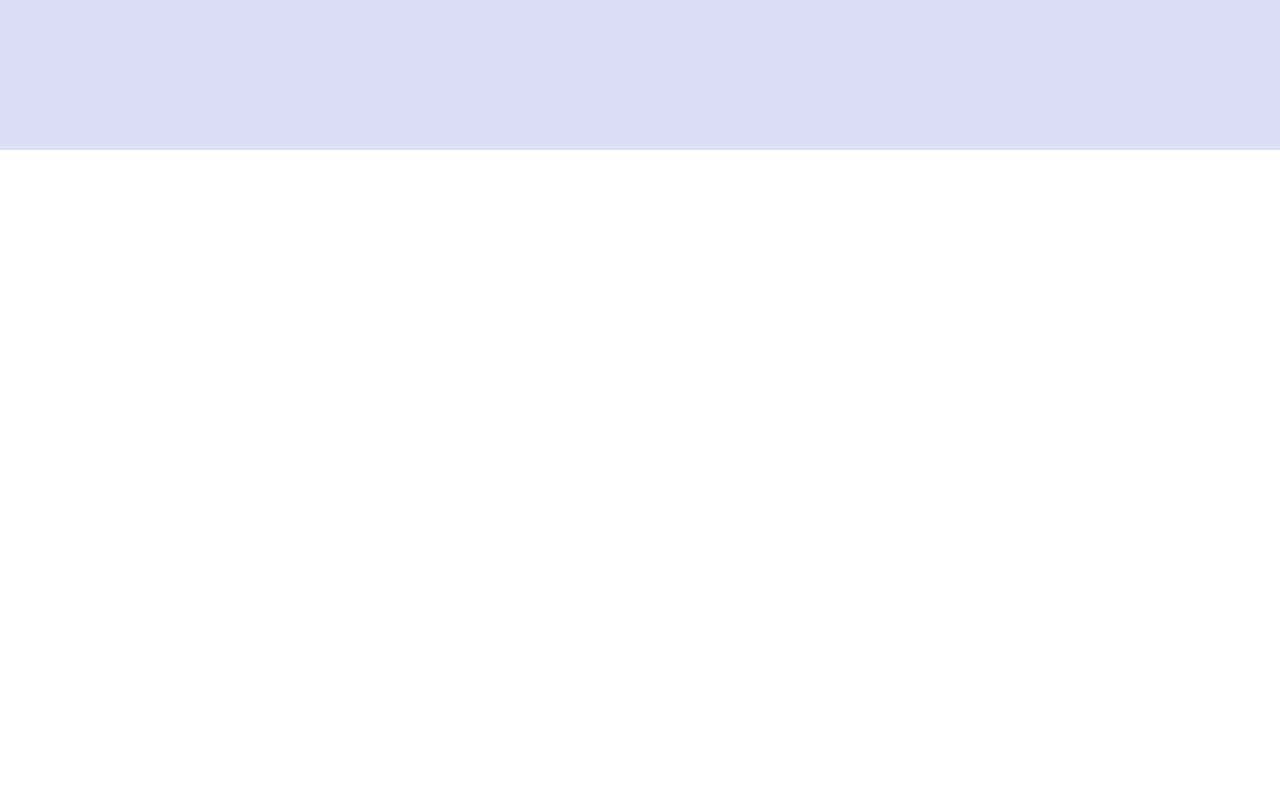
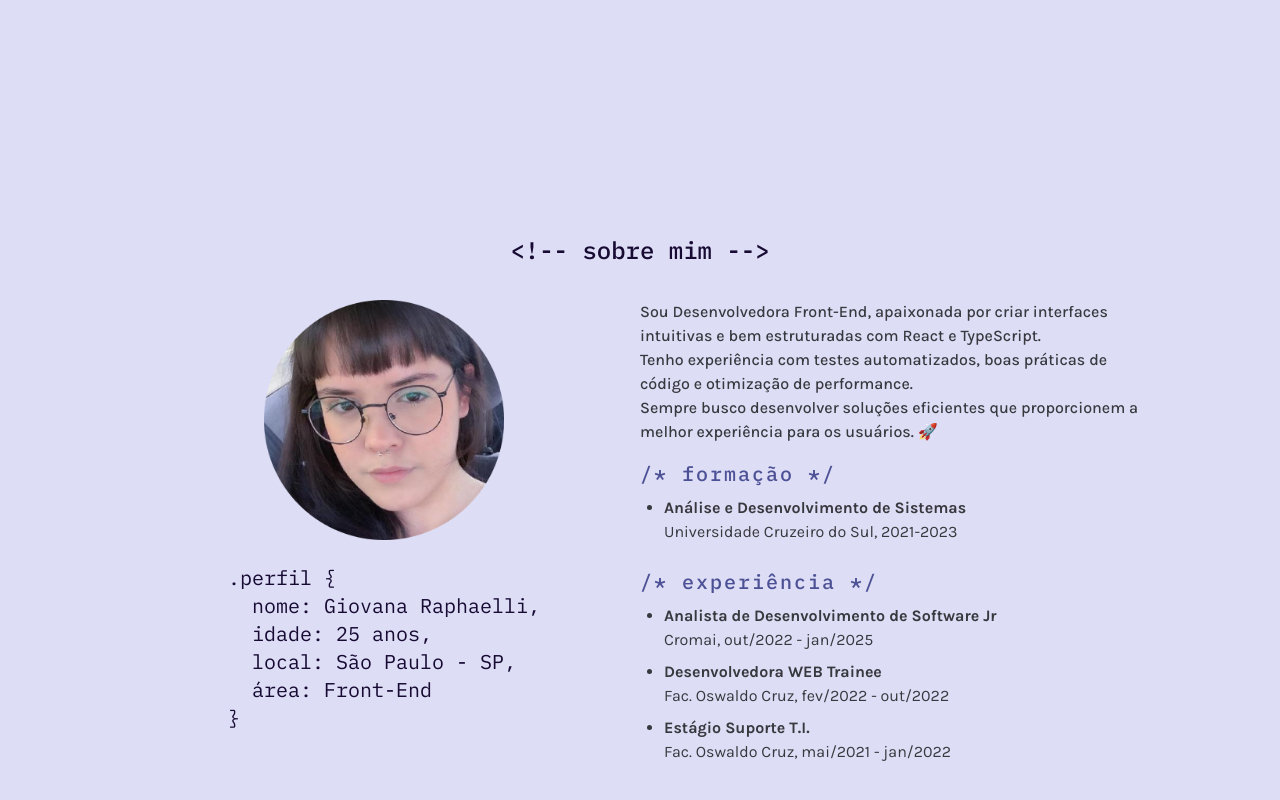
Before and after one commit to giovanaraphaelli/portfolio, a React (Vite) app: page / in a window 1280 px wide. Shown: the part 650-1450 px from the top of the page. Before the commit the page ends 800 px from the top, so only its background shows below. Built offline with nearby package versions, Linux system fonts and the light colour scheme.

Commit message:
feat: add about

```diff
--- a/index.html
+++ b/index.html
@@ -3,7 +3,7 @@
 
 <head>
   <meta charset="UTF-8" />
-  <link rel="icon" type="image/svg+xml" href="/vite.svg" />
+  <link rel="icon" type="image/svg+xml" href="perfil.png" />
   <meta name="viewport" content="width=device-width, initial-scale=1.0" />
   <link rel="preconnect" href="https://fonts.googleapis.com">
   <link rel="preconnect" href="https://fonts.gstatic.com" crossorigin>
--- a/package.json
+++ b/package.json
@@ -15,6 +15,7 @@
     "react": "^18.3.1",
     "react-dom": "^18.3.1",
     "react-icons": "^5.4.0",
+    "react-markdown": "^9.0.3",
     "tailwind-merge": "^2.6.0",
     "tailwindcss-animate": "^1.0.7"
   },
--- a/src/App.tsx
+++ b/src/App.tsx
@@ -1,3 +1,4 @@
+import { About } from './components/about';
 import { Home } from './components/home';
 import { Navbar } from './components/nav-bar';
 
@@ -5,6 +6,7 @@ function App() {
   return (
     <>
       <Navbar /> <Home />
+      <About />
     </>
   );
 }
--- /dev/null
+++ b/src/components/about/index.tsx
@@ -0,0 +1,109 @@
+import ReactMarkdown from 'react-markdown';
+
+const profile = `
+\`\`\`css
+.perfil {
+  nome: Giovana Raphaelli,
+  idade: 25 anos,
+  local: São Paulo - SP,
+  área: Front-End
+}
+\`\`\`
+`;
+
+const education = `
+\`\`\`css
+/* formação */
+\`\`\`
+`;
+
+const experience = `
+\`\`\`css
+/* experiência */
+\`\`\`
+`;
+
+export function About() {
+  return (
+    <div id="about" className="bg-light-background dark:bg-dark-background ">
+      <div className="container mx-auto h-[calc(100vh-3.5rem)] flex flex-col justify-center items-center">
+        <h2 className="text-subtitle font-mono text-center text-light-primary dark:text-dark-secondary">
+          {'<!-- sobre mim -->'}
+        </h2>
+        <div className="grid grid-cols-2 py-8">
+          <div className="flex items-center flex-col gap-6">
+            <img className="size-60" src="perfil.png" alt="" />
+            <ReactMarkdown className="font-mono  text-xl text-light-primary dark:text-dark-secondary">
+              {profile}
+            </ReactMarkdown>
+            <p></p>
+          </div>
+
+          <div className="flex flex-col gap-4 justify-center">
+            <p className="max-w-lg text-base font-medium text-light-text dark:text-dark-text">
+              Sou Desenvolvedora Front-End, apaixonada por criar interfaces
+              intuitivas e bem estruturadas com React e TypeScript.
+              <br />
+              Tenho experiência com testes automatizados, boas práticas de
+              código e otimização de performance.
+              <br />
+              Sempre busco desenvolver soluções eficientes que proporcionem a
+              melhor experiência para os usuários. 🚀
+            </p>
+            <div>
+              <ReactMarkdown className="font-mono text-xl font-medium tracking-widest text-light-secondary dark:text-dark-primary">
+                {education}
+              </ReactMarkdown>
+              <ul className="py-2 list-disc text-light-text dark:text-dark-text">
+                <li className="ml-6">
+                  <span className="text-base font-bold">
+                    Análise e Desenvolvimento de Sistemas
+                  </span>
+                  <br />
+                  <span className="text-base">
+                    Universidade Cruzeiro do Sul, 2021-2023
+                  </span>
+                </li>
+              </ul>
+            </div>
+
+            <div>
+              <ReactMarkdown className="font-mono text-xl font-medium tracking-widest  text-light-secondary dark:text-dark-primary">
+                {experience}
+              </ReactMarkdown>
+              <ul className="py-2 list-disc text-light-text dark:text-dark-text">
+                <li className="ml-6 mb-2">
+                  <span className="text-base font-bold">
+                    Analista de Desenvolvimento de Software Jr
+                  </span>
+                  <br />
+                  <span className="text-base">Cromai, out/2022 - jan/2025</span>
+                </li>
+
+                <li className="ml-6 mb-2">
+                  <span className="text-base font-bold">
+                    Desenvolvedora WEB Trainee
+                  </span>
+                  <br />
+                  <span className="text-base">
+                    Fac. Oswaldo Cruz, fev/2022 - out/2022
+                  </span>
+                </li>
+
+                <li className="ml-6 mb-2">
+                  <span className="text-base font-bold">
+                    Estágio Suporte T.I.
+                  </span>
+                  <br />
+                  <span className="text-base">
+                    Fac. Oswaldo Cruz, mai/2021 - jan/2022
+                  </span>
+                </li>
+              </ul>
+            </div>
+          </div>
+        </div>
+      </div>
+    </div>
+  );
+}
--- a/src/components/home/index.tsx
+++ b/src/components/home/index.tsx
@@ -1,15 +1,22 @@
 import { Button } from '../button';
+import ReactMarkdown from 'react-markdown';
+
+const name = `
+\`\`\`react
+<GiovanaRaphaelli/>
+\`\`\`
+`;
 
 export function Home() {
   return (
-    <div id="#home" className="bg-light-background dark:bg-dark-background ">
-      <div className="container mx-auto px-2 py-2 h-[calc(100vh-3.5rem)] flex flex-col justify-center items-center gap-6">
+    <div id="home" className="bg-light-background dark:bg-dark-background ">
+      <div className="container mx-auto h-[calc(100vh-3.5rem)] flex flex-col justify-center items-center gap-6">
         <span className="text-lg text-light-text dark:text-dark-text ">
           hello word!
         </span>
-        <h1 className="text-6xl font-medium text-light-primary dark:text-dark-secondary font-mono">
-          {'< GiovanaRaphaelli />'}
-        </h1>
+        <ReactMarkdown className="font-mono text-7xl text-light-primary dark:text-dark-secondary">
+          {name}
+        </ReactMarkdown>
         <p className="text-2xl text-light-secondary dark:text-dark-primary ">
           desenvolvedora front-end
         </p>
--- a/tailwind.config.js
+++ b/tailwind.config.js
@@ -12,7 +12,6 @@ export default {
         subtitle: [
           '1.5rem',
           {
-            fontFamily: ['IBM Plex Mono', 'mono'],
             fontWeight: '500',
           },
         ],
@@ -34,7 +33,7 @@ export default {
           primary: '#777AC0',
           secondary: '#C0C3FD',
           highlight: '#D3D3F7',
-          text: '#6C6C80',
+          text: '#9797B0',
         },
       },
     },
```
Also changed, not shown: public/perfil.png (added), 1 other file (tests, documents, lock files or other folders).
